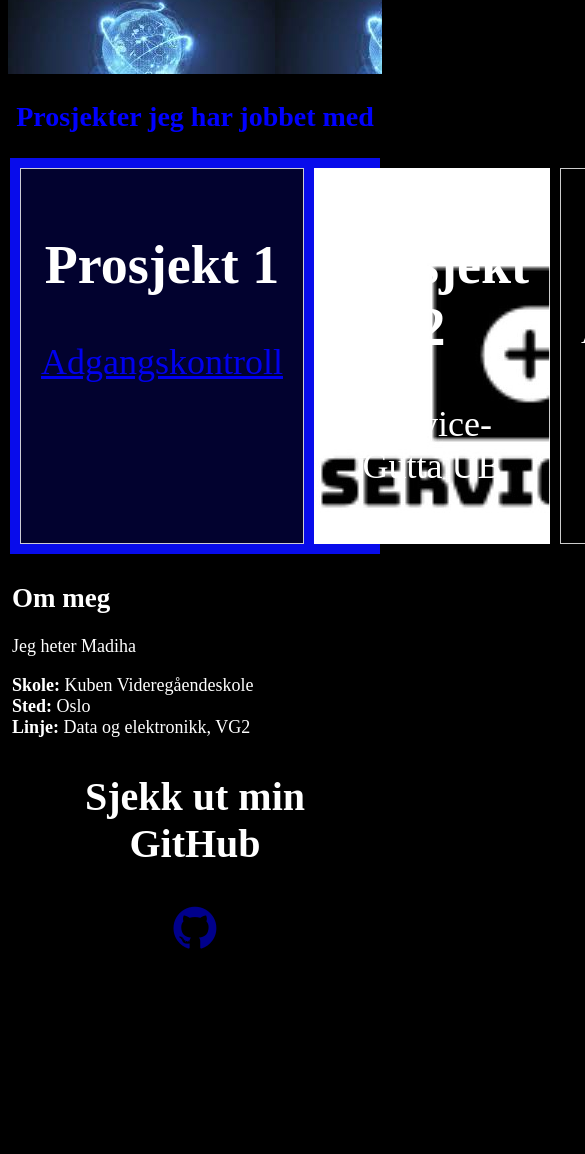
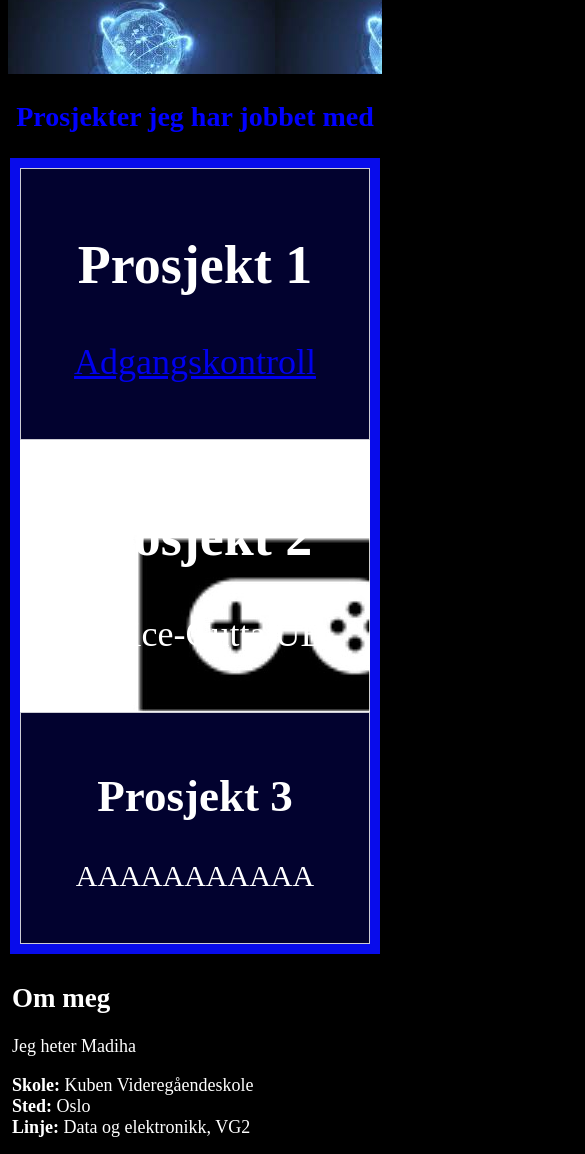
Before and after one commit to Mad-01/Mad-01.github.io, a plain HTML site: page index.html in a window 390 px wide. Shown: the part 832-1986 px from the top of the page, 585 px wide, since content can reach past the window. Before the commit the page ends 1805 px from the top, so only its background shows below. Drawn offline with Linux system fonts and the light colour scheme.

Commit message:
Fixed grid

```diff
--- a/css/style.css
+++ b/css/style.css
@@ -199,7 +199,7 @@ ul.no-bullets {
     }
 }
 
-@media (max-width: 600px) {
+@media (max-width: 800px) {
     .grid-container {
         display: grid;
         grid-column-gap: 10px;
@@ -209,6 +209,8 @@ ul.no-bullets {
         padding-right: 10px;
         padding-left: 10px;
         padding-top: 10px;
+        grid-template-columns: repeat(auto-fill, minmax(300px, 1fr) ) ;
+        grid-gap: 0px;
     }
 
     .grid-item {
```
